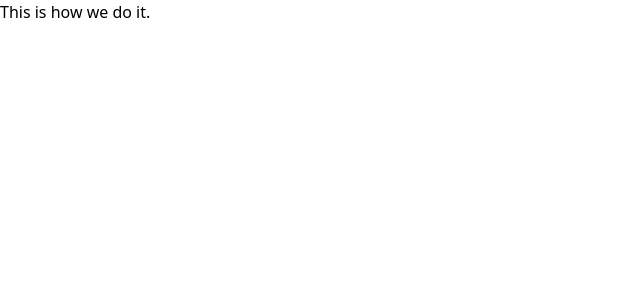
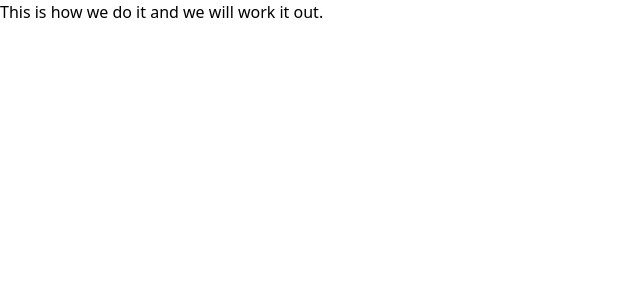
Before and after one commit to rishabh-4s/Smart-Attendence, a Next.js app: page / in a window 1280 px wide. Shown: the top 300 px of the page, without its empty margins (0-640 px from the left). Built offline with nearby package versions, Linux system fonts and the light colour scheme.

Commit message:
second edit

```diff
--- a/pages/index.js
+++ b/pages/index.js
@@ -8,7 +8,8 @@ export default function Home() {
         <meta name="description" content="This is how we do it." />
         <link rel="icon" href="/icons8-immigration-64.png" />
       </Head>
-      This is how we do it.
+      This is how we do it and we will work it out.
+
 
     </div>
   );
```
